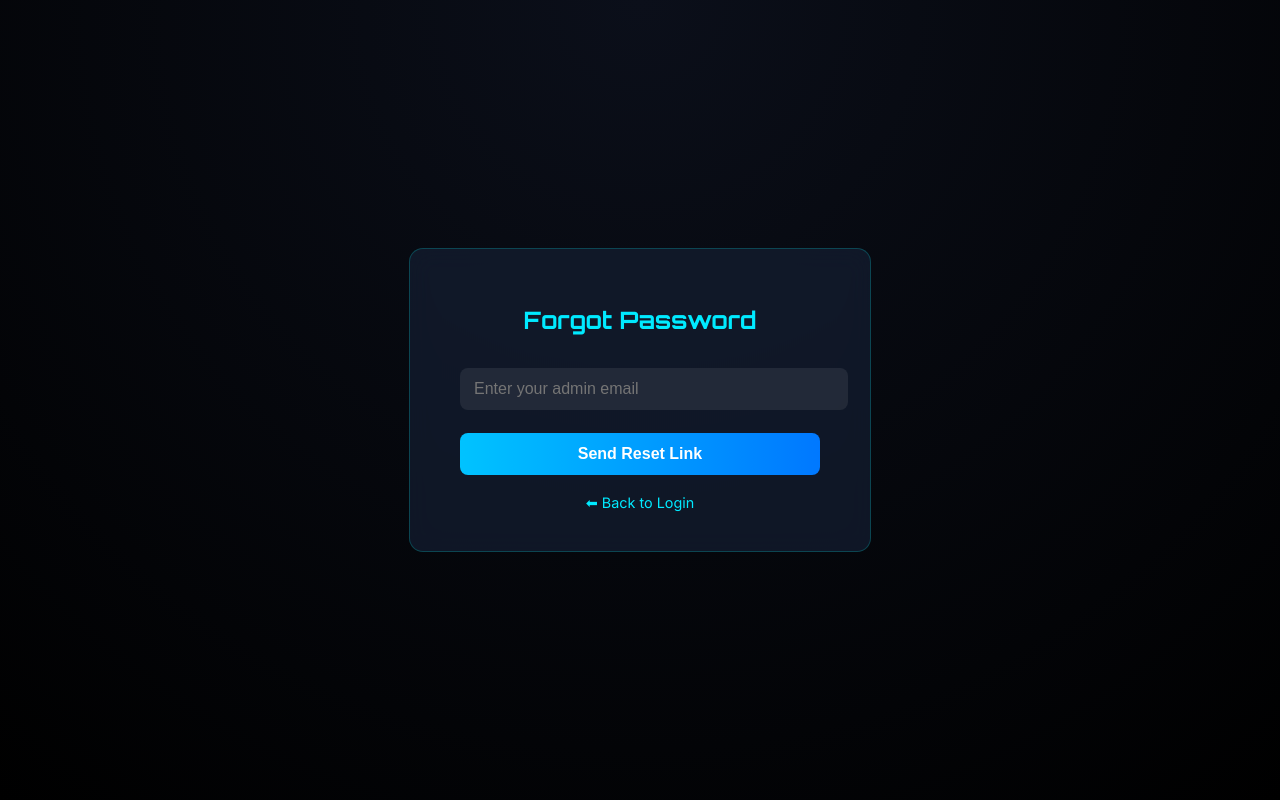
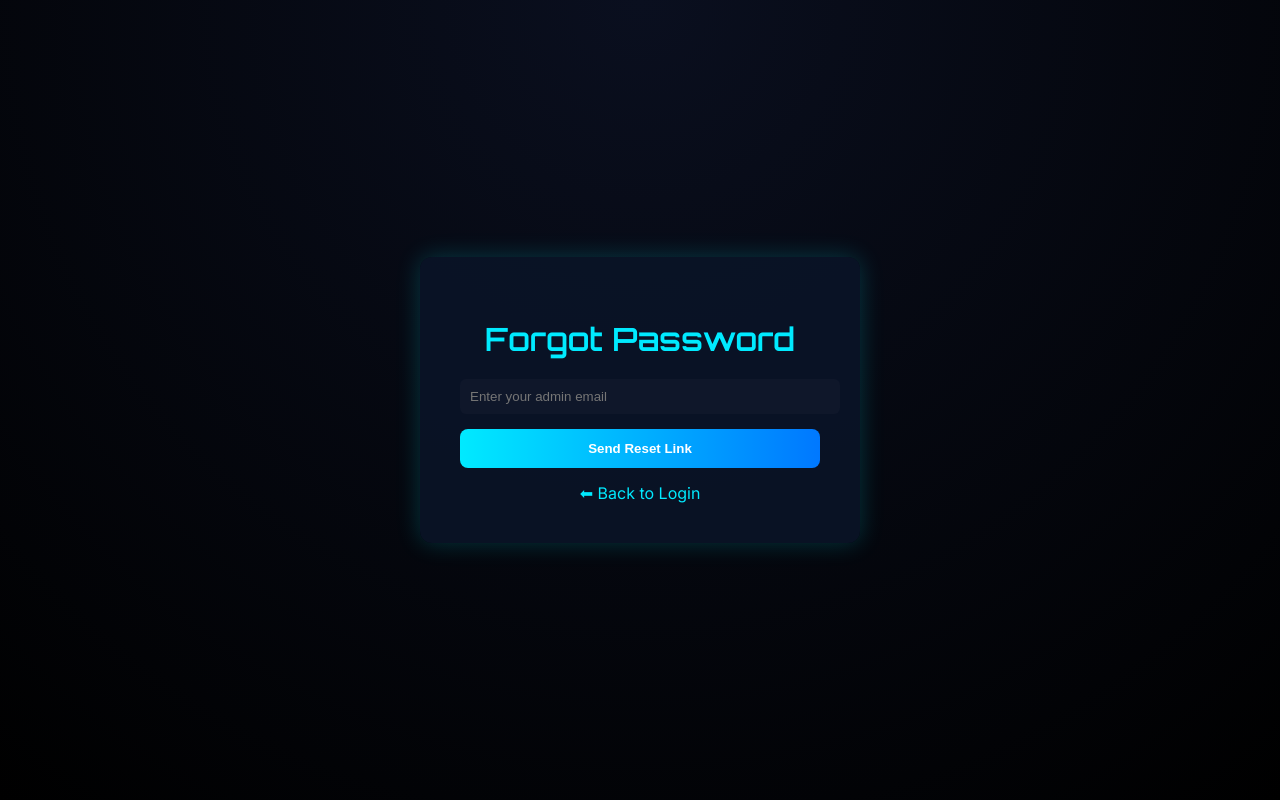
Before and after one commit to slickofficials/SlickOfficials-HQ-HUB, a Flask app: page /forgot_password in a window 1280 px wide. Run offline with Flask 3, Linux system fonts and the light colour scheme.

Commit message:
Update forgot_password.html

```diff
--- a/templates/forgot_password.html
+++ b/templates/forgot_password.html
@@ -1,91 +1,77 @@
 <!DOCTYPE html>
 <html lang="en">
 <head>
-  <meta charset="UTF-8" />
-  <meta name="viewport" content="width=device-width, initial-scale=1.0" />
+  <meta charset="UTF-8">
+  <meta name="viewport" content="width=device-width, initial-scale=1.0">
   <title>Forgot Password | Slickofficials HQ</title>
-  <link href="https://fonts.googleapis.com/css2?family=Orbitron:wght@500;700&family=Inter:wght@400;600&display=swap" rel="stylesheet">
+  <link href="https://fonts.googleapis.com/css2?family=Orbitron:wght@600&family=Inter:wght@400;600&display=swap" rel="stylesheet">
   <style>
     body {
-      margin: 0;
-      height: 100vh;
+      background: radial-gradient(circle at top, #0a0f1f, #000);
+      font-family: 'Inter', sans-serif;
       display: flex;
       justify-content: center;
       align-items: center;
-      background: radial-gradient(circle at top, #0b0f1a, #000000);
-      font-family: 'Inter', sans-serif;
+      height: 100vh;
       color: #fff;
+      margin: 0;
     }
-    .container {
-      background: rgba(20, 30, 50, 0.7);
-      padding: 40px 50px;
-      border-radius: 14px;
-      backdrop-filter: blur(12px);
-      border: 1px solid rgba(0, 255, 255, 0.2);
+    .box {
+      background: rgba(10, 20, 40, 0.85);
+      padding: 40px;
+      border-radius: 12px;
       text-align: center;
       width: 360px;
-      animation: fadeIn 1s ease;
+      box-shadow: 0 0 25px rgba(0, 238, 255, 0.2);
     }
     h1 {
       font-family: 'Orbitron', sans-serif;
-      font-size: 1.5rem;
       color: #00eaff;
-      margin-bottom: 25px;
+      margin-bottom: 20px;
     }
-    input[type="email"] {
+    input {
       width: 100%;
-      padding: 12px 14px;
-      margin: 8px 0;
+      padding: 10px;
+      border: none;
+      border-radius: 6px;
+      background: #0f172a;
+      color: white;
+      margin-bottom: 15px;
+    }
+    button {
+      width: 100%;
+      padding: 12px;
       border: none;
       border-radius: 8px;
-      outline: none;
-      background: rgba(255, 255, 255, 0.08);
-      color: #fff;
-      font-size: 1rem;
+      background: linear-gradient(90deg, #00eaff, #0078ff);
+      color: white;
+      font-weight: bold;
+      cursor: pointer;
       transition: 0.3s;
-    }
-    input[type="email"]:focus {
-      box-shadow: 0 0 10px #00eaff;
-      background: rgba(255, 255, 255, 0.15);
-    }
-    button {
-      background: linear-gradient(90deg, #00c3ff, #0078ff);
-      color: white;
-      padding: 12px;
-      border: none;
-      width: 100%;
-      border-radius: 8px;
-      cursor: pointer;
-      font-weight: bold;
-      margin-top: 15px;
-      transition: 0.4s;
-      font-size: 1rem;
     }
     button:hover {
       transform: scale(1.05);
       box-shadow: 0 0 15px #00eaff;
     }
-    .back {
-      display: block;
-      margin-top: 18px;
+    a {
       color: #00eaff;
-      font-size: 0.9rem;
       text-decoration: none;
+      display: inline-block;
+      margin-top: 15px;
     }
-    @keyframes fadeIn {
-      from { opacity: 0; transform: translateY(20px); }
-      to { opacity: 1; transform: translateY(0); }
+    a:hover {
+      text-decoration: underline;
     }
+    .msg { margin-bottom: 10px; color: #0ff; }
   </style>
 </head>
 <body>
-  <div class="container">
+  <form class="box" method="POST">
     <h1>Forgot Password</h1>
-    <form method="POST">
-      <input type="email" name="email" placeholder="Enter your admin email" required>
-      <button type="submit">Send Reset Link</button>
-    </form>
-    <a class="back" href="{{ url_for('login') }}">⬅ Back to Login</a>
-  </div>
+    {% if message %}<div class="msg">{{ message }}</div>{% endif %}
+    <input type="email" name="email" placeholder="Enter your admin email" required>
+    <button type="submit">Send Reset Link</button>
+    <a href="{{ url_for('login') }}">⬅ Back to Login</a>
+  </form>
 </body>
 </html>
```
